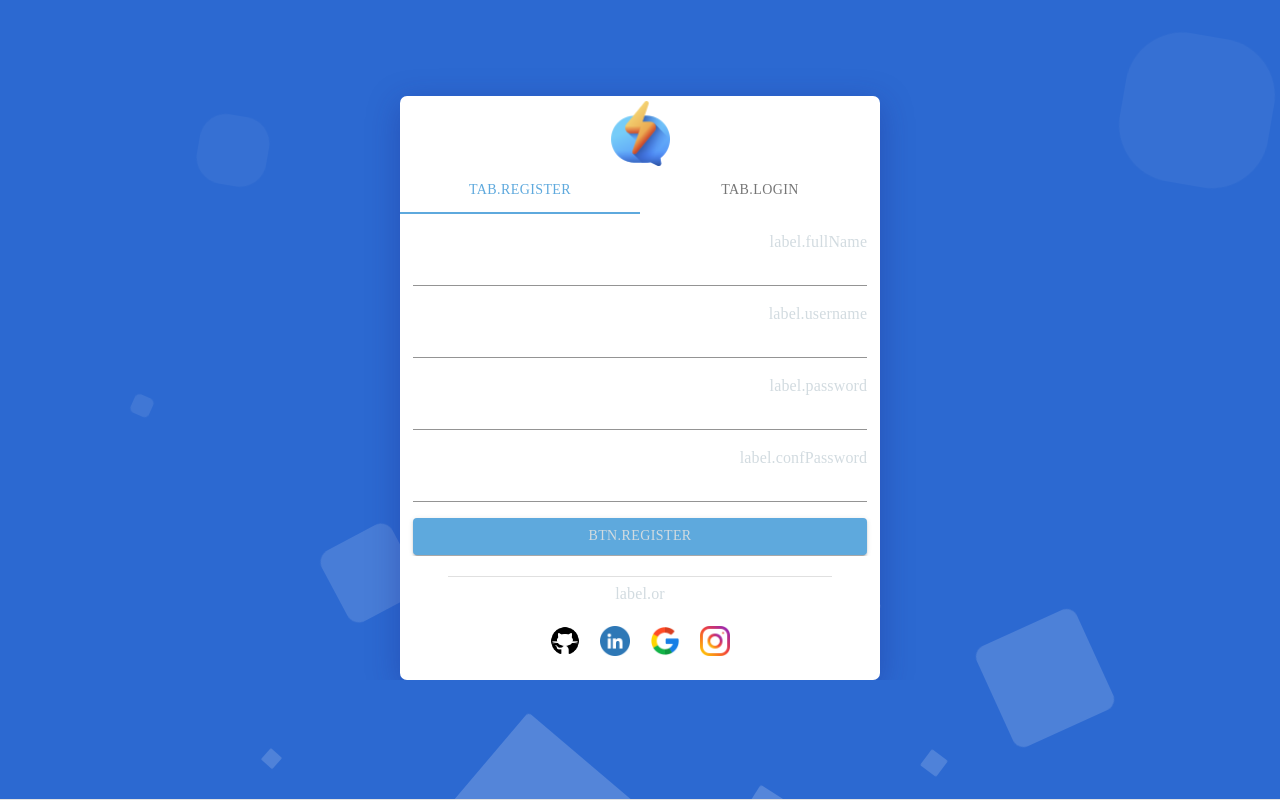
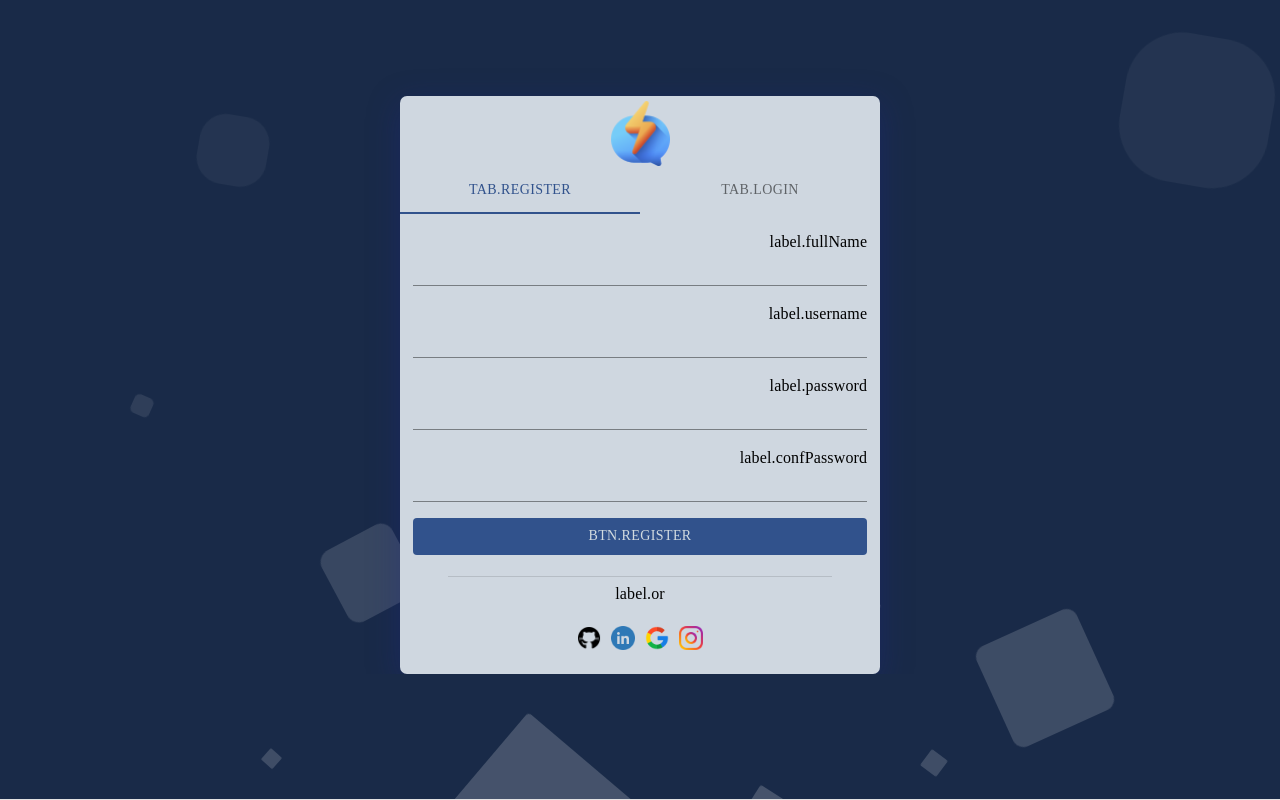
Before and after one commit to erfan-pourazizian/messenger, a React app: page /login in a window 1280 px wide. Both pictures are taken after a click on the tab "TAB.REGISTER". Built offline with nearby package versions, Linux system fonts and the light colour scheme; what i18next-xhr-backend would draw is missing.

Commit message:
ui upgrade finished

```diff
--- a/public/styles.css
+++ b/public/styles.css
@@ -22,10 +22,6 @@ a:visited {
   color: unset;
 }
 
-
-.uni_m_b_small {
-  margin-bottom: 1rem;
-}
 width
 ::-webkit-scrollbar {
   width: none;
@@ -50,7 +46,7 @@ width
   height: 100%;
   overflow: hidden;
   z-index: -1;
-  background: #2c69d1;
+  background: #192a48;
 }
 
 .circles li{
--- a/src/components/theme/index.js
+++ b/src/components/theme/index.js
@@ -1,13 +1,13 @@
 import { createTheme } from '@material-ui/core/styles'
-import tinyColor from 'tinycolor2'
 
-const colorPrimary = "#5ea9dd";
+
+const colorPrimary = "#31528c";
 
 const Theme = createTheme({
   palette: {
     primary: {
       main: colorPrimary,
-      light: tinyColor(colorPrimary).lighten().toHexString(),
+
     }
   },
   overrides: {
--- a/src/pages/auth/AuthPage.jsx
+++ b/src/pages/auth/AuthPage.jsx
@@ -1,4 +1,4 @@
-import {useEffect, useRef, useState} from 'react';
+import { useEffect, useRef, useState } from 'react';
 import Paper from "@material-ui/core/Paper";
 import Typography from "@material-ui/core/Typography";
 import useStyles from './styles'
@@ -6,11 +6,11 @@ import Tabs from "@material-ui/core/Tabs";
 import Tab from "@material-ui/core/Tab";
 import Input from "@material-ui/core/Input";
 import Button from "@material-ui/core/Button";
-import {toast} from "react-toastify";
+import { toast } from "react-toastify";
 import 'react-toastify/dist/ReactToastify.css';
-import {loginApi, registerApi} from "../../api/api_auth";
-import {useTranslation} from "react-i18next";
-import {Checkbox, FormControlLabel} from "@material-ui/core";
+import { loginApi, registerApi } from "../../api/api_auth";
+import { useTranslation } from "react-i18next";
+import { Checkbox, FormControlLabel } from "@material-ui/core";
 import BackGround from "../liveBackground/backGround";
 import SocialmediaSection from "./SocialmediaSection";
 
@@ -20,7 +20,7 @@ const REG_TAB_VALUE = 2;
 
 const AuthPage = () => {
     const classes = useStyles();
-    const {t} = useTranslation();
+    const { t } = useTranslation();
 
     const [tab, setTab] = useState(LOGIN_TAB_VALUE);
 
@@ -106,17 +106,17 @@ const AuthPage = () => {
     document.onkeydown = function (ev) {
         ev = ev || window.event;
         switch (ev.which || ev.keyCode) {
-            case 13 :
+            case 13:
                 signInFinder()
                 break;
-            default :
+            default:
                 break
         }
     };
 
     const loginInputRef = useRef(null);
 
-    useEffect(()=>{
+    useEffect(() => {
         loginInputRef.current.click();
     }, []);
 
@@ -133,32 +133,33 @@ const AuthPage = () => {
     return (
         <div className={classes.main}>
             <Paper className={classes.container}>
-                <img className={classes.logo} alt={"messenger"} src={"/images/Logo.png"}/>
+                <img className={classes.logo} alt={"messenger"} src={"/images/Logo.png"} />
                 <Tabs
                     value={tab}
                     indicatorColor="primary"
                     textColor="primary"
                     onChange={handleChangeTab}
                 >
-                    <Tab label={t("tab.login")} value={LOGIN_TAB_VALUE} className={classes.tab}/>
-                    <Tab label={t("tab.register")} value={REG_TAB_VALUE} className={classes.tab}/>
+                    <Tab label={t("tab.login")} value={LOGIN_TAB_VALUE} className={classes.tab} />
+                    <Tab label={t("tab.register")} value={REG_TAB_VALUE} className={classes.tab} />
                 </Tabs>
                 {tab === LOGIN_TAB_VALUE &&
                     <div className={classes.containerInput}>
-                        <Typography>{t("label.username")}</Typography>
-                        <Input className={"uni_m_b_small"}
-                               ref={loginInputRef}  value={usernameLogin} onChange={usernameLoginHandler}
+                        <Typography className={classes.inputText} >{t("label.username")}</Typography>
+                        <Input className={classes.formInput}
+                            ref={loginInputRef} value={usernameLogin} onChange={usernameLoginHandler}
                         >
                         </Input>
-                        <Typography>{t("label.password")}</Typography>
-                        <Input className={"uni_m_b_small"}
+                        <Typography className={classes.inputText}>{t("label.password")}</Typography>
+                        <Input className={classes.formInput}
                             value={passwordLogin} onChange={passwordLoginHandler}
                         />
                         <FormControlLabel className={classes.markIcon}
-                                          control={<Checkbox color="primary"/>}
-                                          label={t("label.reminder")}
+                            control={<Checkbox color="primary" />}
+                            label={
+                            <Typography className={classes.inputText}>{t("label.reminder")}</Typography>}
                         />
-                        <Button id={"keyBind"} variant={"contained"} color="primary"
+                        <Button id={"keyBind"} className={classes.button}
                             onClick={handleLogin}>
                             {t("btn.login")}
                         </Button>
@@ -166,31 +167,32 @@ const AuthPage = () => {
                 }
                 {tab === REG_TAB_VALUE &&
                     <div className={classes.containerInput}>
-                        <Typography>{t("label.fullName")}</Typography>
-                        <Input className={"uni_m_b_small"}
+                        <Typography className={classes.inputText}>{t("label.fullName")}</Typography>
+                        <Input className={classes.formInput}
                             value={fullNameRegister} onChange={fullNameRegisterHandler}
                         />
-                        <Typography>{t("label.username")}</Typography>
-                        <Input className={"uni_m_b_small"}
+                        <Typography className={classes.inputText}>{t("label.username")}</Typography>
+                        <Input className={classes.formInput}
                             value={usernameRegister} onChange={usernameRegisterHandler}
                         />
-                        <Typography>{t("label.password")}</Typography>
-                        <Input className={"uni_m_b_small"}
+                        <Typography className={classes.inputText}>{t("label.password")}</Typography>
+                        <Input className={classes.formInput}
                             value={passwordRegister} onChange={passwordRegisterHandler}
                         />
-                        <Typography>{t("label.confPassword")}</Typography>
-                        <Input className={"uni_m_b_small"}
+                        <Typography className={classes.inputText}>{t("label.confPassword")}</Typography>
+                        <Input className={classes.formInput}
                             value={confPasswordRegister} onChange={confPasswordRegisterHandler}
                         />
-                        <Button id={"keyBind"} variant={"contained"} color="primary"
-                                onClick={handleRegister}>{t("btn.register")}</Button>
+                        <Button id={"keyBind"} className={classes.button}
+                            onClick={handleRegister}>{t("btn.register")}
+                        </Button>
                     </div>
                 }
                 <div className={classes.socialMedia}>
-                    <SocialmediaSection/>
+                    <SocialmediaSection />
                 </div>
             </Paper>
-            <BackGround/>
+            <BackGround />
         </div>
 
     );
--- a/src/pages/auth/styles.js
+++ b/src/pages/auth/styles.js
@@ -6,7 +6,7 @@ const useStyles = makeStyles(theme => ({
         MozOverflow:'hidden !important',
     },
     container: {
-        background: "white",
+        background: "#cfd7e0",
         width: "30rem",
         marginTop : "6rem",
         marginRight: "auto",
@@ -48,7 +48,8 @@ const useStyles = makeStyles(theme => ({
     },
     dividerText: {
         textAlign: 'center',
-        marginTop: '5px'
+        marginTop: '5px',
+        color: 'black'
     },
     iconsParent: {
         textAlign: "center",
@@ -56,9 +57,21 @@ const useStyles = makeStyles(theme => ({
         padding: '10px'
     },
     icon: {
-        margin: '0 10px 0 10px',
-        width: '30px',
-        height: '30px'
+        margin: '0 5px 0 5px',
+        width: '24px',
+        height: '24px'
+    },
+    inputText: {
+        color: 'black'
+    },
+    button : {
+        backgroundColor: '#31528c',
+        "&:hover":{
+            backgroundColor: '#467cda',
+        }
+    },
+    formInput: {
+        marginBottom: '1rem'
     }
 }));
 
--- a/src/pages/home/styles.js
+++ b/src/pages/home/styles.js
@@ -100,7 +100,7 @@ const useStyles = makeStyles((theme) => ({
     overflow: "hidden",
   },
   newMessageLike_icon: {
-    color: "#f50057",
+    color: "#e9e6e7",
   },
   likeCount: {
     fontSize: "0.8rem",
```
Lines whose indentation alone changed are shown as unchanged.
